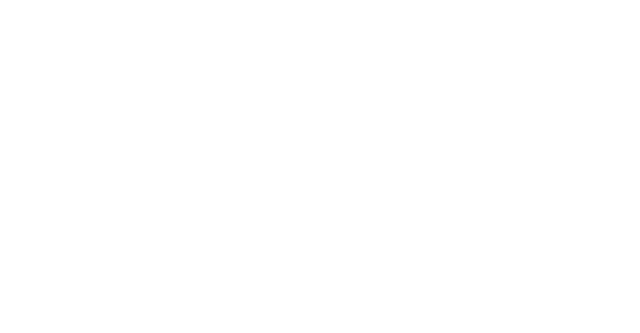
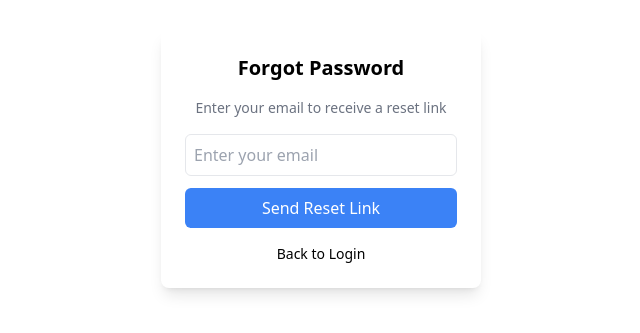
Before and after one commit to nitin01924/note-app, a React (Vite) app in the folder Frontend/: page /forgot-password in a window 1280 px wide. Before the commit this address had no page. Shown: the part 241-574 px from the top of the page, without its empty margins (319-959 px from the left). Built offline with nearby package versions, Linux system fonts and the light colour scheme.

Commit message:
feat: add forgot password UI

```diff
--- a/Frontend/src/App.jsx
+++ b/Frontend/src/App.jsx
@@ -8,6 +8,7 @@
 import Navbar from "./components/Navbar.jsx";
 import { Analytics } from "@vercel/analytics/react";
 import VerifyEmail from "./pages/VerifyEmail.jsx";
+import ForgotPassword from "./pages/ForgotPassword.jsx";
 
 //  FUNCTION - APP
 function App() {
@@ -97,8 +98,8 @@
           element={token ? <Notes /> : <Navigate to="/" />}
         />
         <Route path="/verify-email" element={<VerifyEmail />} />
+      <Route path="/forgot-password" element={<ForgotPassword />} />
       </Routes>
-
       <ToastContainer position="top-right" autoClose={2000} />
       <Analytics />
     </div>
--- /dev/null
+++ b/Frontend/src/pages/ForgotPassword.jsx
@@ -0,0 +1,77 @@
+import { useState } from "react";
+import { toast } from "react-toastify";
+import { apiRequest } from "../utils/api";
+import { useNavigate } from "react-router-dom";
+
+function ForgotPassword() {
+  const [email, setEmail] = useState("");
+  const [loading, setLoading] = useState(false);
+
+  const navigate = useNavigate();
+
+  const handleSubmit = async (e) => {
+    e.preventDefault();
+
+    if (!email) {
+      return toast.error("Please enter your email");
+    }
+
+    try {
+      setLoading(true);
+
+      const res = await apiRequest("/auth/forgot-password", {
+        method: "POST",
+        body: JSON.stringify({ email }),
+      });
+
+      toast.success(res.message);
+
+      setTimeout(() => {
+        navigate("/");
+      }, 2000);
+    } catch (error) {
+      toast.error(error.message);
+    } finally {
+      setLoading(false);
+    }
+  };
+
+  return (
+    <div className="flex items-center justify-center h-screen">
+      <div className="w-80 p-6 shadow-lg rounded-lg flex flex-col gap-4">
+        <h2 className="text-xl font-bold text-center">Forgot Password</h2>
+
+        <p className="text-sm text-gray-500 text-center">
+          Enter your email to receive a reset link
+        </p>
+
+        <form onSubmit={handleSubmit} className="flex flex-col gap-3">
+          <input
+            type="email"
+            placeholder="Enter your email"
+            className="p-2 border rounded-md"
+            value={email}
+            onChange={(e) => setEmail(e.target.value)}
+          />
+
+          <button
+            type="submit"
+            disabled={loading}
+            className="bg-blue-500 text-white py-2 rounded-md"
+          >
+            {loading ? "Sending..." : "Send Reset Link"}
+          </button>
+        </form>
+
+        <p
+          onClick={() => navigate("/")}
+          className="text-sm text-center cursor-pointer"
+        >
+          Back to Login
+        </p>
+      </div>
+    </div>
+  );
+}
+
+export default ForgotPassword;
--- a/Frontend/src/pages/Login.jsx
+++ b/Frontend/src/pages/Login.jsx
@@ -76,6 +76,13 @@
           showToggle
         />
 
+        <p
+          onClick={() => navigate("/forgot-password")}
+          className="text-sm text-blue-500 cursor-pointer"
+        >
+          Forgot Password?
+        </p>
+
         <Button onClick={handleSubmit} loading={loading}>
           Login
         </Button>
```
Also changed, not shown: 1 other file (tests, documents, lock files or other folders).
